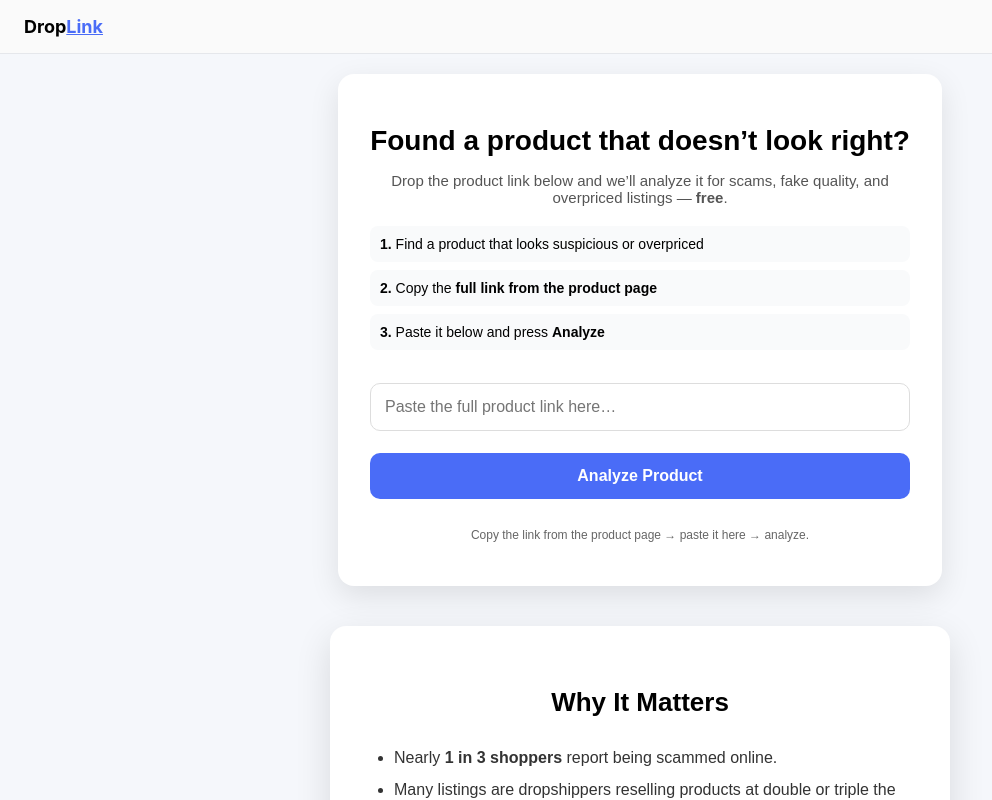
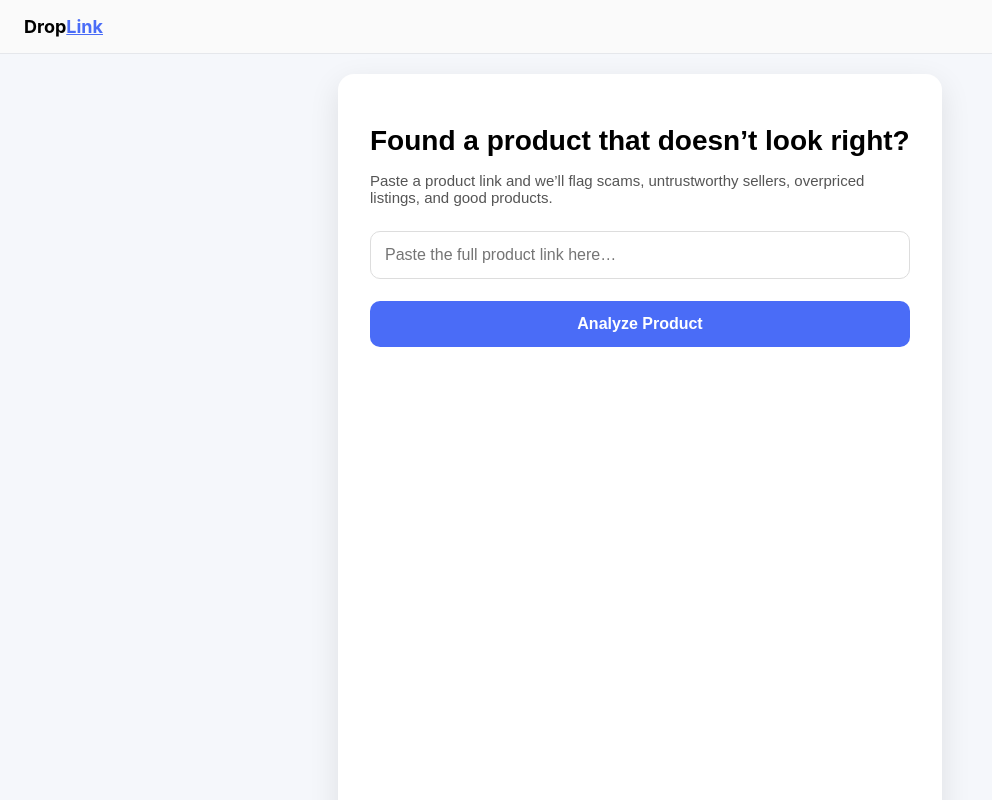
Before and after one commit to christensenandrew455-cell/funbot3000, a Next.js app: page / in a window 1280 px wide. Shown: the top 800 px of the page, without its empty margins (0-992 px from the left). Built offline with nearby package versions, Linux system fonts and the light colour scheme.

Commit message:
Update page.js

```diff
--- a/app/page.js
+++ b/app/page.js
@@ -8,23 +8,35 @@ function normalizeUrl(input) {
   return `https://${input}`;
 }
 
-/* 🔧 ONLY FIX: crash-proof Stars */
-function Stars({ score }) {
-  const safeScore =
-    typeof score === "number" && score >= 0
-      ? Math.min(5, Math.round(score))
-      : 0;
+/* ===================== STAR LOGIC ===================== */
 
-  const full = "★".repeat(safeScore);
-  const empty = "☆".repeat(5 - safeScore);
+function starsForStatus(status) {
+  switch (status) {
+    case "scam":
+      return 1;
+    case "untrustworthy":
+      return 2;
+    case "overpriced":
+      return 3;
+    case "good product":
+      return 4;
+    default:
+      return 0;
+  }
+}
 
+function StarRating({ value }) {
   return (
-    <span style={{ color: "#f59e0b", fontSize: 18 }}>
-      {full}
-      <span style={{ color: "#d1d5db" }}>{empty}</span>
+    <div style={{ fontSize: 22, marginBottom: 8 }}>
+      {"★★★★★".slice(0, value)}
+      <span style={{ color: "#ddd" }}>
+        {"★★★★★".slice(value)}
       </span>
+    </div>
   );
 }
+
+/* ===================== PAGE ===================== */
 
 export default function Home() {
   const [url, setUrl] = useState("");
@@ -53,10 +65,8 @@ export default function Home() {
 
       if (!res.ok) throw new Error("Request failed");
       const data = await res.json();
-
       setResult(data.aiResult || null);
-    } catch (err) {
-      console.error(err);
+    } catch {
       setError("Something went wrong. Try again.");
     } finally {
       setLoading(false);
@@ -67,30 +77,15 @@ export default function Home() {
     <div style={styles.container}>
       <div style={styles.card}>
         {!result && (
-          <div style={styles.instructions}>
+          <>
             <h1 style={styles.heroTitle}>
               Found a product that doesn’t look right?
             </h1>
             <p style={styles.heroSubtitle}>
-              Drop the product link below and we’ll analyze it for scams, fake quality,
-              and overpriced listings — <strong>free</strong>.
+              Paste a product link and we’ll flag scams, untrustworthy sellers,
+              overpriced listings, and good products.
             </p>
 
-            <div style={styles.steps}>
-              <div style={styles.step}>
-                <strong>1.</strong> Find a product that looks suspicious or overpriced
-              </div>
-              <div style={styles.step}>
-                <strong>2.</strong> Copy the <strong>full link from the product page</strong>
-              </div>
-              <div style={styles.step}>
-                <strong>3.</strong> Paste it below and press <strong>Analyze</strong>
-              </div>
-            </div>
-          </div>
-        )}
-
-        {!result && (
             <form onSubmit={handleSubmit} style={styles.form}>
               <input
                 type="url"
@@ -102,87 +97,80 @@ export default function Home() {
               <button type="submit" style={styles.button} disabled={loading}>
                 {loading ? "Processing..." : "Analyze Product"}
               </button>
-            <p style={styles.helperText}>
-              Copy the link from the product page → paste it here → analyze.
-            </p>
             </form>
+          </>
         )}
 
         {error && <p style={styles.error}>{error}</p>}
 
         {result && (
           <>
+            <StarRating value={starsForStatus(result.status)} />
+
             <div style={styles.verdict(result.status)}>
-              {result.status === "good" ? "GOOD PRODUCT" : "POTENTIAL SCAM"}
+              {result.status.toUpperCase()}
             </div>
 
             <div style={styles.section}>
-              <h3>{result.title || "Product Title Not Detected"}</h3>
-            </div>
-
-            <div style={styles.section}>
-              <h4>Website Trust</h4>
-              <Stars score={result.websiteTrust?.score} />
-              <p>{result.websiteTrust?.reason}</p>
-            </div>
-
-            <div style={styles.section}>
-              <h4>Seller Trust</h4>
-              <Stars score={result.sellerTrust?.score} />
-              <p>{result.sellerTrust?.reason}</p>
-            </div>
-
-            <div style={styles.section}>
-              <h4>Product Trust</h4>
-              <Stars score={result.productTrust?.score} />
-              <p>{result.productTrust?.reason}</p>
-            </div>
-
-            <div
-              style={{
-                ...styles.section,
-                borderTop: "1px solid #eee",
-                paddingTop: 16,
-              }}
-            >
-              <h3>Overall Rating</h3>
-              <Stars score={result.overall?.score} />
-              <p>{result.overall?.reason}</p>
+              <h3>{result.title}</h3>
+              <p>{result.reason}</p>
             </div>
           </>
         )}
-      </div>
-
-      <div style={styles.cardFacts}>
-        <h2 style={styles.factsTitle}>Why It Matters</h2>
-        <ul style={styles.factsList}>
-          <li>Nearly <strong>1 in 3 shoppers</strong> report being scammed online.</li>
-          <li>Many listings are dropshippers reselling products at double or triple the price.</li>
-          <li>Fake or manipulated reviews are common.</li>
-          <li>Online scams cost billions every year.</li>
-          <li>We help people avoid bad purchases.</li>
-        </ul>
       </div>
     </div>
   );
 }
 
+/* ===================== STYLES ===================== */
+
 const styles = {
-  container: { minHeight: "100vh", display: "flex", flexDirection: "column", alignItems: "center", background: "#f5f7fb", padding: 20, gap: 24 },
-  card: { background: "#fff", padding: 32, borderRadius: 16, width: "100%", maxWidth: 540, boxShadow: "0 10px 30px rgba(0,0,0,0.1)" },
-  cardFacts: { background: "#fff", padding: 40, borderRadius: 16, width: "100%", maxWidth: 540, boxShadow: "0 12px 36px rgba(0,0,0,0.12)", marginTop: 16 },
-  instructions: { marginBottom: 28, textAlign: "center" },
+  container: {
+    minHeight: "100vh",
+    background: "#f5f7fb",
+    padding: 20,
+    display: "flex",
+    justifyContent: "center",
+  },
+  card: {
+    background: "#fff",
+    padding: 32,
+    borderRadius: 16,
+    width: "100%",
+    maxWidth: 540,
+    boxShadow: "0 10px 30px rgba(0,0,0,0.1)",
+  },
   heroTitle: { fontSize: 28, fontWeight: 800, marginBottom: 10 },
   heroSubtitle: { fontSize: 15, color: "#555", marginBottom: 20 },
-  steps: { display: "flex", flexDirection: "column", gap: 8, textAlign: "left", fontSize: 14 },
-  step: { background: "#f9fafb", padding: 10, borderRadius: 8 },
   form: { display: "flex", flexDirection: "column", gap: 12 },
-  input: { padding: 14, fontSize: 16, borderRadius: 10, border: "1px solid #ddd" },
-  button: { padding: 14, fontSize: 16, borderRadius: 10, border: "none", cursor: "pointer", background: "#4A6CF7", color: "#fff", fontWeight: 600 },
-  helperText: { fontSize: 12, color: "#666", textAlign: "center" },
-  factsTitle: { fontSize: 26, fontWeight: 700, marginBottom: 24, textAlign: "center" },
-  factsList: { listStyle: "disc", paddingLeft: 24, fontSize: 16, color: "#333", lineHeight: 2 },
+  input: {
+    padding: 14,
+    fontSize: 16,
+    borderRadius: 10,
+    border: "1px solid #ddd",
+  },
+  button: {
+    padding: 14,
+    fontSize: 16,
+    borderRadius: 10,
+    border: "none",
+    cursor: "pointer",
+    background: "#4A6CF7",
+    color: "#fff",
+    fontWeight: 600,
+  },
   error: { color: "red", marginTop: 12, textAlign: "center" },
-  verdict: (status) => ({ fontSize: 28, fontWeight: 900, color: status === "good" ? "#16a34a" : "#dc2626", textAlign: "center", marginBottom: 24 }),
+  verdict: (status) => ({
+    fontSize: 26,
+    fontWeight: 900,
+    textAlign: "center",
+    marginBottom: 14,
+    color:
+      status === "good product"
+        ? "#16a34a"
+        : status === "overpriced"
+        ? "#d97706"
+        : "#dc2626",
+  }),
   section: { marginBottom: 18 },
 };
```
Lines whose indentation alone changed are shown as unchanged.
